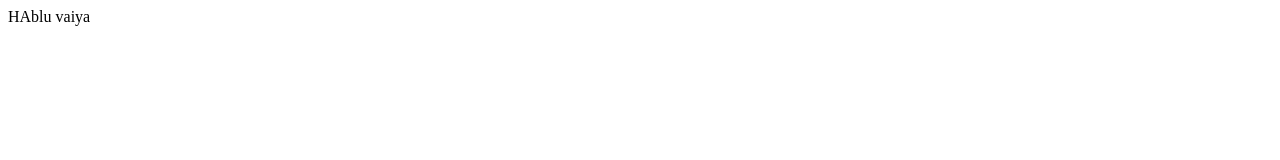
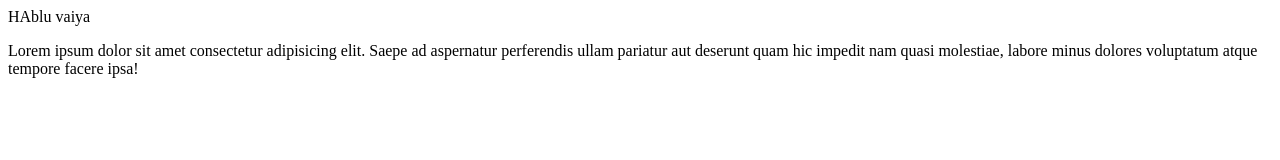
Before and after one commit to Dipto38/Git-1st, a plain HTML site: page Index.html in a window 1280 px wide. Drawn offline with Linux system fonts and the light colour scheme.

Commit message:
p tag added

```diff
--- a/Index.html
+++ b/Index.html
@@ -7,5 +7,6 @@
 </head>
 <body>
     <h>HAblu vaiya</h>
+    <p>Lorem ipsum dolor sit amet consectetur adipisicing elit. Saepe ad aspernatur perferendis ullam pariatur aut deserunt quam hic impedit nam quasi molestiae, labore minus dolores voluptatum atque tempore facere ipsa!</p>
 </body>
 </html>
```
